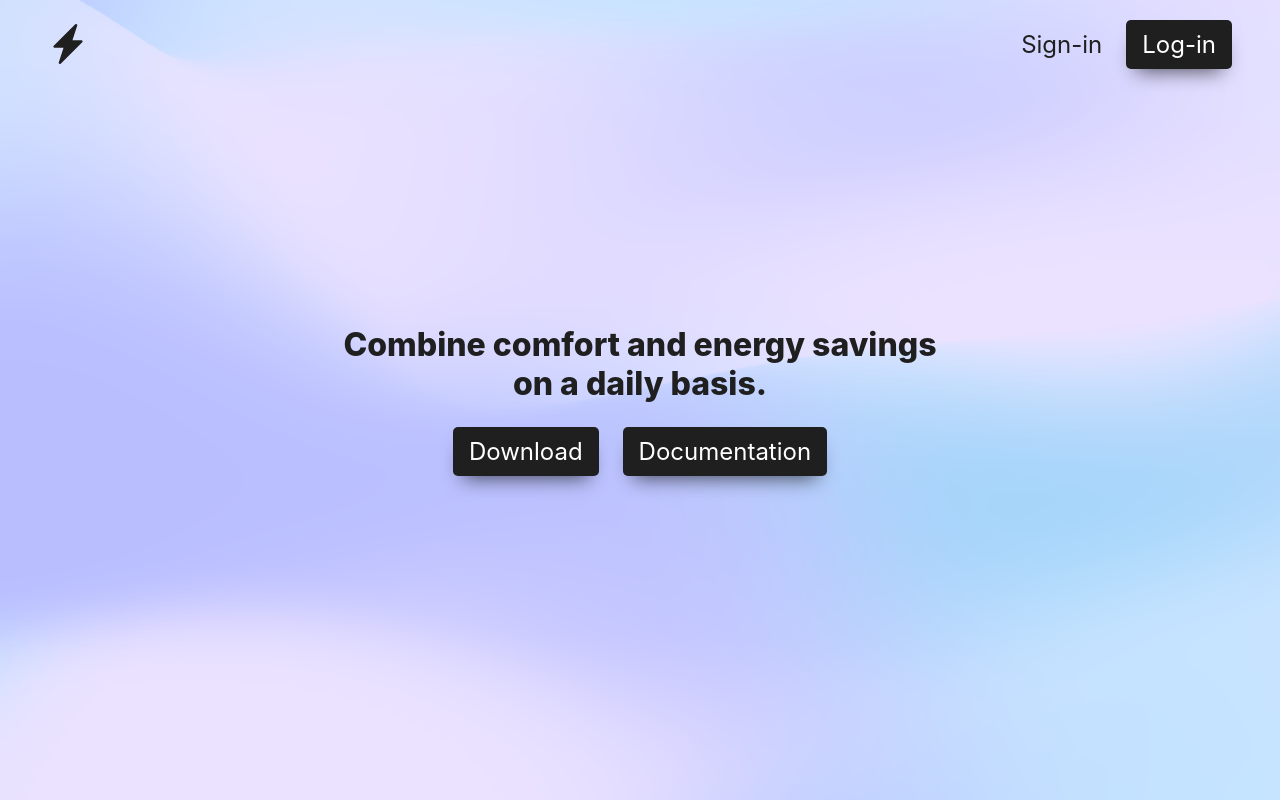
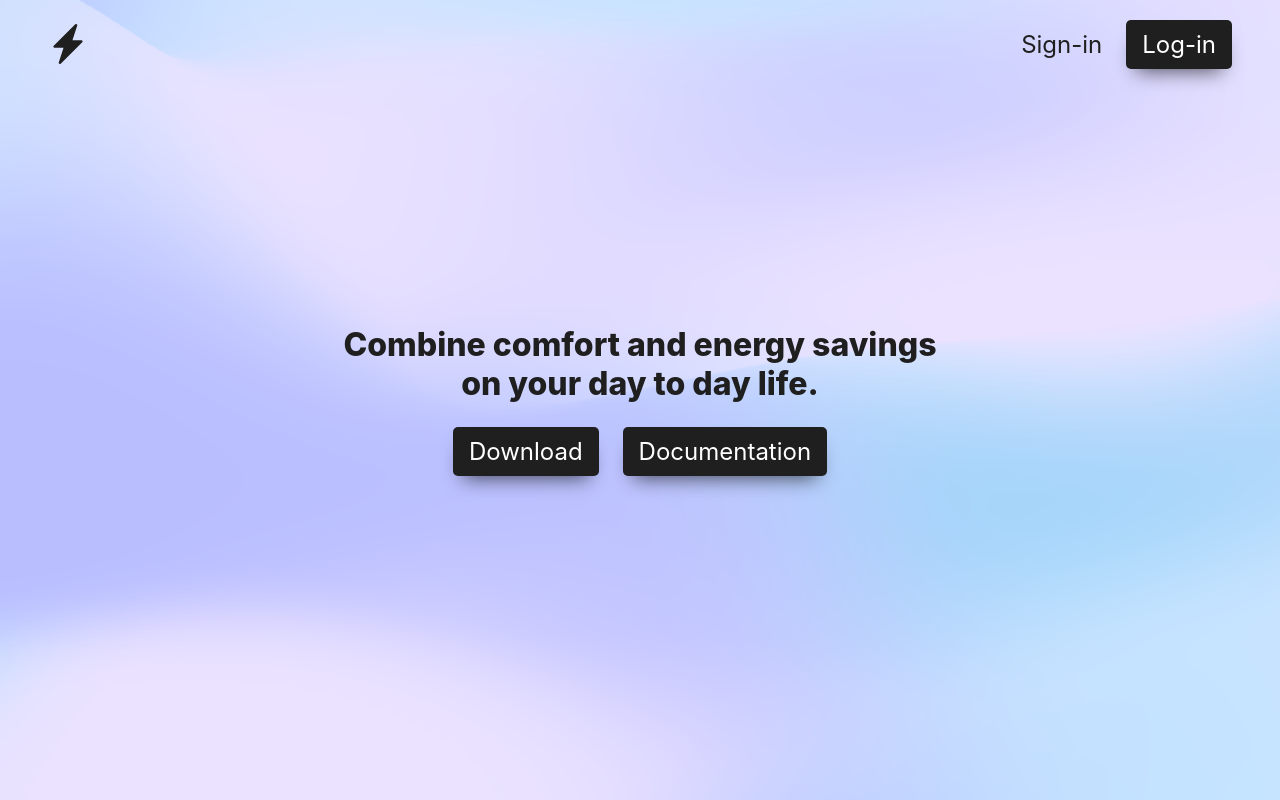
Before and after one commit to Lorenzo-Tr/HotHotHot-MVC, a PHP site: page /home in a window 1280 px wide. Run offline with PHP 8.4, Linux system fonts and the light colour scheme; style sheets or scripts are compiled from the project's sources.

Commit message:
Title change

```diff
--- a/resources/views/home.php
+++ b/resources/views/home.php
@@ -26,7 +26,7 @@
 </nav>
 <section class="wrapper">
     <div class="content">
-        <h1>Combine comfort and energy savings on a daily basis.</h1>
+        <h1>Combine comfort and energy savings on your day to day life.</h1>
         <section class="buttons">
             <a class="button" href="#">Download</a>
             <a class="button" href="#">Documentation</a>
```
